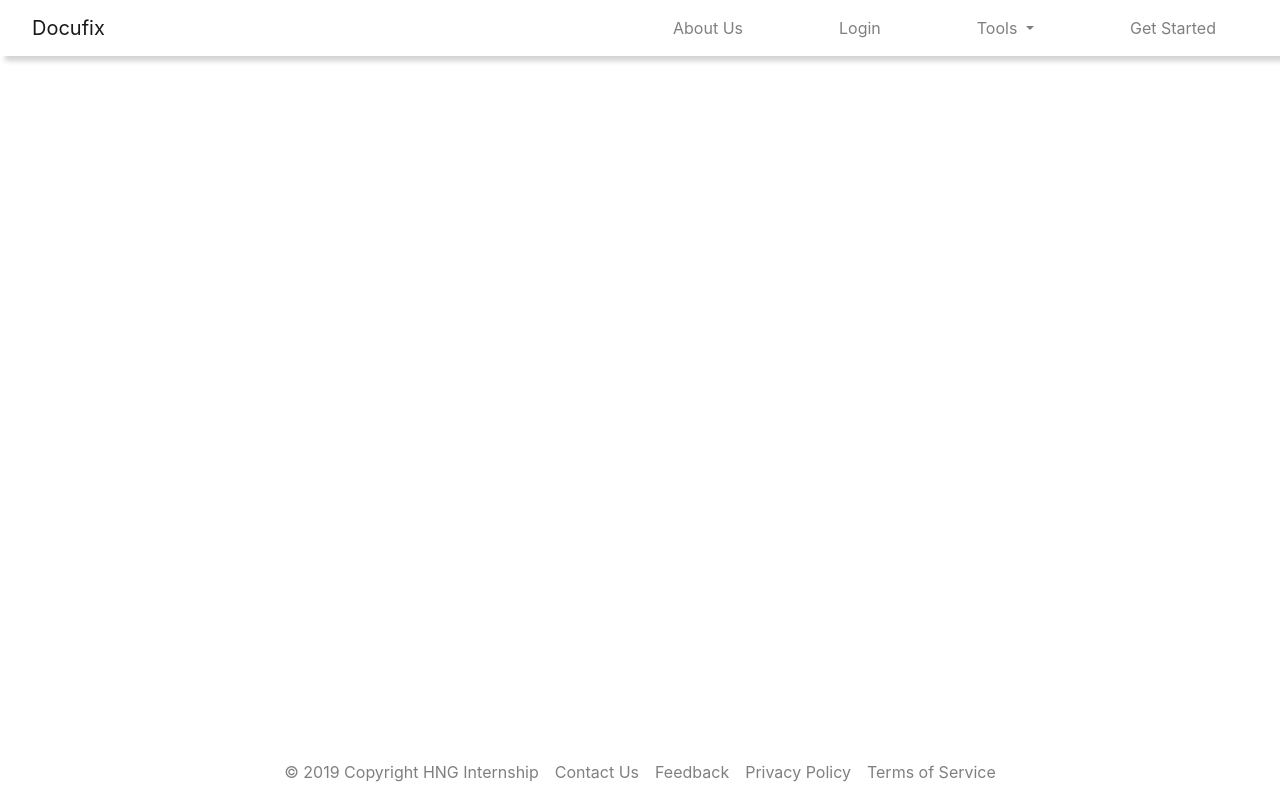
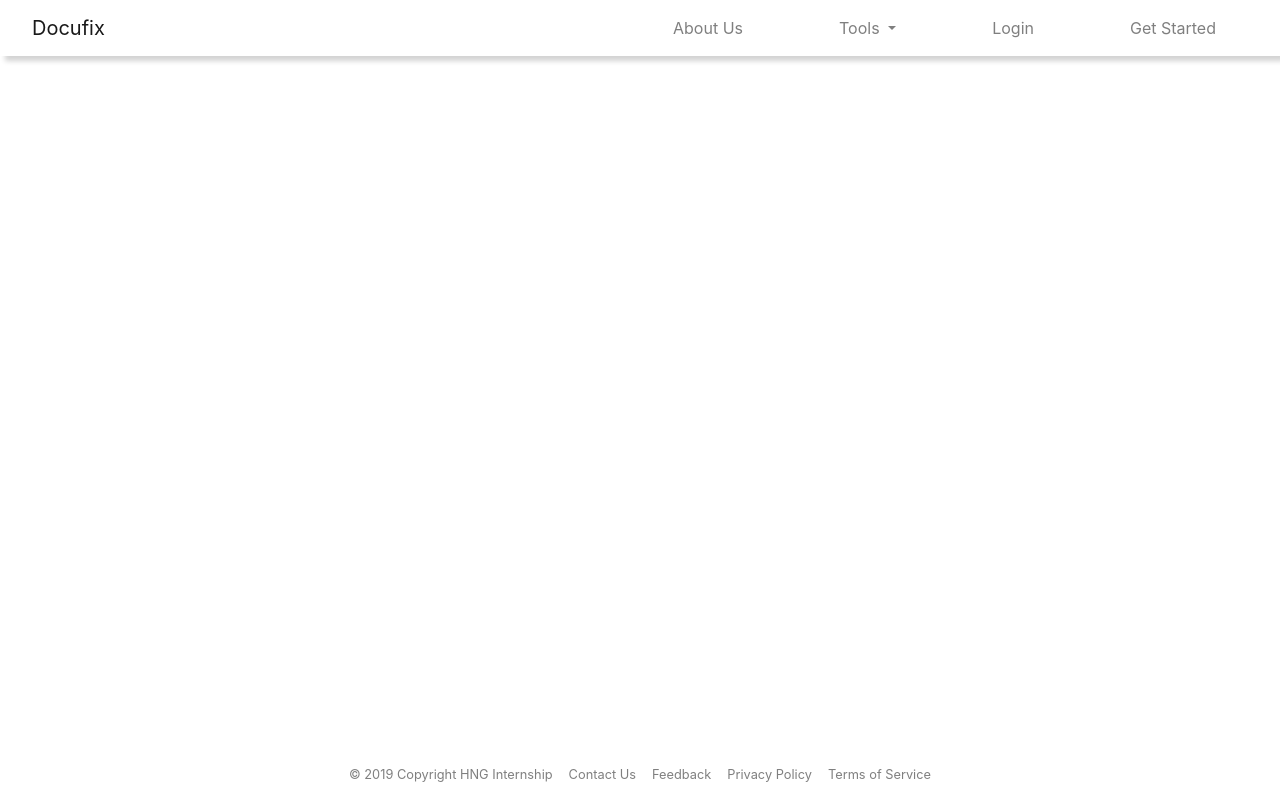
Before and after one commit to ssdanso/Docufix.io, a PHP site: the page made by header&footer.html in a window 1280 px wide. Run offline with PHP 8.4, Linux system fonts and the light colour scheme.

Commit message:
Navbar updated

```diff
--- a/css/header&footer.css
+++ b/css/header&footer.css
@@ -13,4 +13,5 @@ body{
 }
 .navbar{
     box-shadow: 5px 5px 5px lightgray;
+    background-color: #ffffff;
 }
--- a/header&footer.html
+++ b/header&footer.html
@@ -8,6 +8,7 @@
         <meta name="viewport" content="width=device-width, initial-scale=1">
         <link href="https://fonts.googleapis.com/css?family=Nunito&display=swap" rel="stylesheet">
         <link rel="stylesheet" type="text/css" href="css/header&footer.css">
+        <link rel="icon" type="image/png" href="https://res.cloudinary.com/thecavemann/image/upload/v1571839870/logo_g4kuoa.png"/>
         <link rel="stylesheet" href="https://stackpath.bootstrapcdn.com/bootstrap/4.3.1/css/bootstrap.min.css" integrity="sha384-ggOyR0iXCbMQv3Xipma34MD+dH/1fQ784/j6cY/iJTQUOhcWr7x9JvoRxT2MZw1T" crossorigin="anonymous">
     </head>
     <body>
@@ -24,9 +25,6 @@
                             <li class="nav-item">
                               <a class="nav-link text-center px-5" href="about_us.html">About Us</a>
                             </li>
-                            <li class="nav-item">
-                              <a class="nav-link text-center px-5" href="#">Login</a>
-                            </li>
                             <li class="nav-item dropdown">
                               <a class="nav-link dropdown-toggle text-center px-5" href="#" id="navbarDropdown" role="button" data-toggle="dropdown" aria-haspopup="true" aria-expanded="false">
                                 Tools
@@ -36,6 +34,9 @@
                                 <a class="dropdown-item text-center" href="#">Check for duplicates</a>
                                 <a class="dropdown-item text-center" href="#">Grammer Checker</a>
                               </div>
+                            </li>
+                            <li class="nav-item">
+                              <a class="nav-link text-center px-5" href="#">Login</a>
                             </li>
                             <li class="nav-item">
                                 <a class="nav-link text-center px-5" href="#">Get Started</a>
@@ -48,7 +49,7 @@
         <!--Body-->
         <!--Footer-->
         <footer>
-              <nav class="navbar  fixed-bottom navbar-expand-lg navbar-light justify-content-center">
+              <nav class="navbar  fixed-bottom navbar-expand-lg navbar-light justify-content-center small">
                 <div>
                   <ul class="navbar-nav mr-auto ">
                     <li class="nav-item">
```
